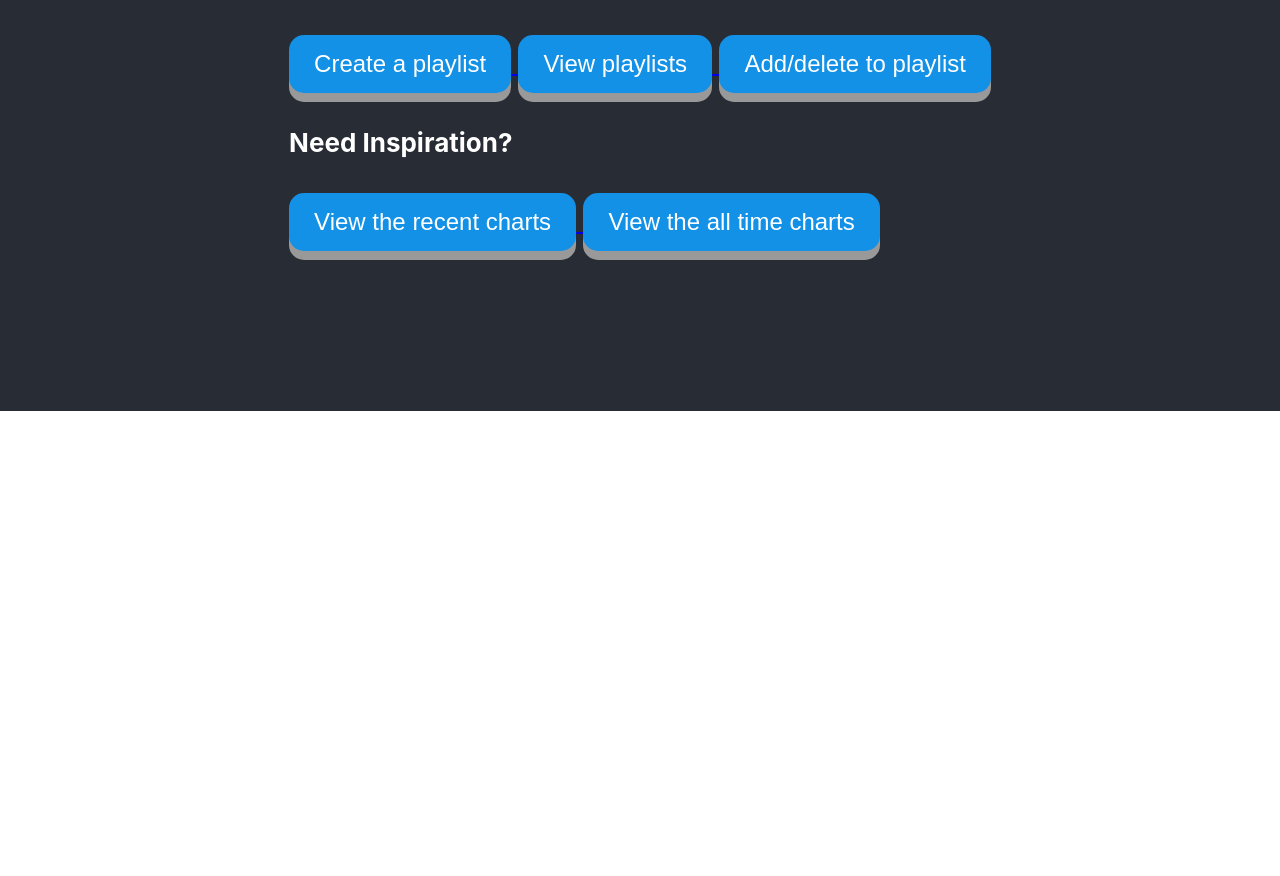
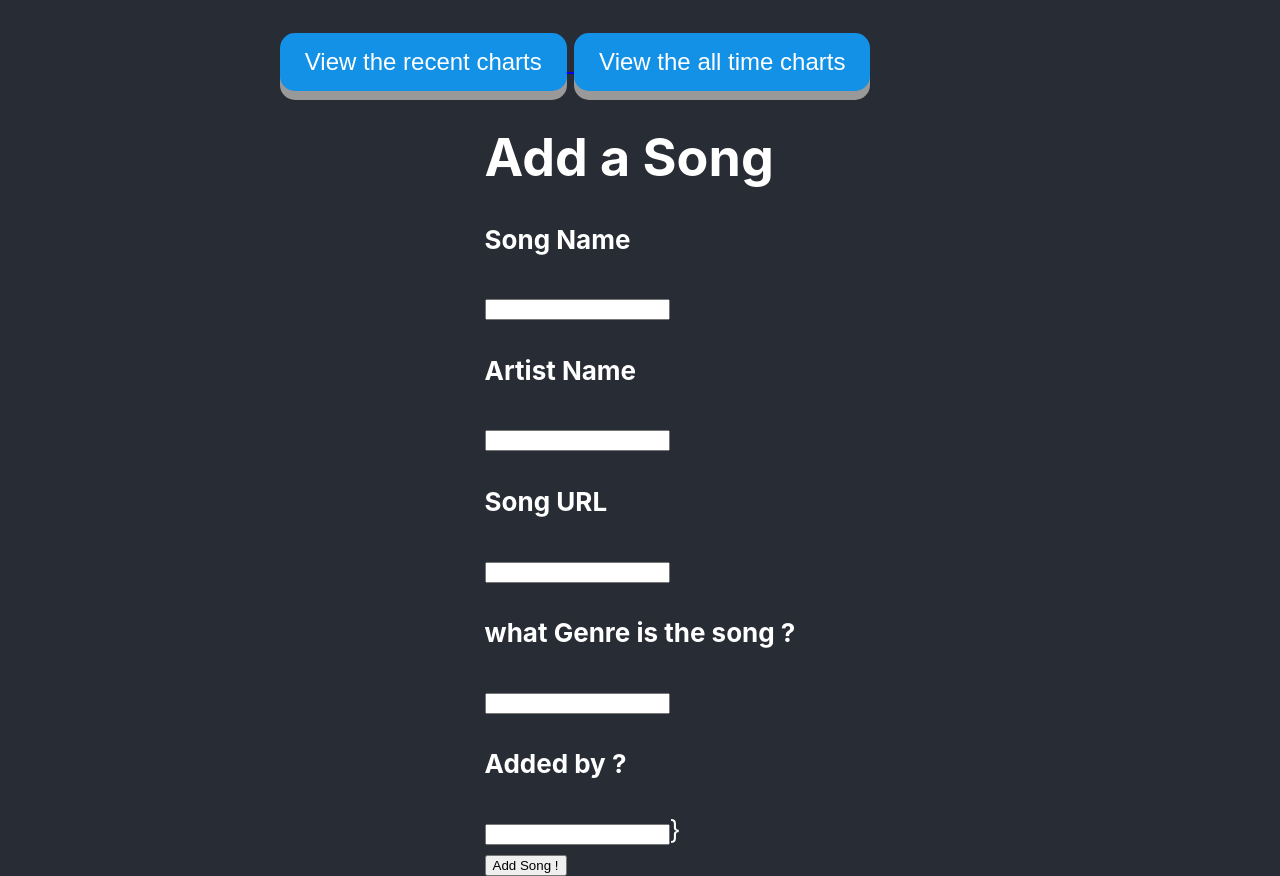
Before and after one commit to KennyThomas/ReactPlaylistApp, a React (Create React App) app: page /songs in a window 1280 px wide. Shown: the part 389-1265 px from the top of the page. Before the commit the page ends 800 px from the top, so only its background shows below. Built offline with nearby package versions, Linux system fonts and the light colour scheme.

Commit message:
added css

```diff
--- a/src/App.css
+++ b/src/App.css
@@ -44,3 +44,13 @@
   box-shadow: 0 5px rgb(29, 21, 102);
   transform: translateY(4px);
 }
+
+.ViewSongs{
+
+    border: 2px solid rgb(158, 157, 165);
+    border-radius: 5px;
+    background-color: #737579;
+    font-size: large;
+    font-style: italic;
+  padding: 20px;
+  }
--- a/src/App.js
+++ b/src/App.js
@@ -2,7 +2,7 @@ import React from 'react';
 import './App.css';
 import Nav from 'react-bootstrap/Nav';
 import { Switch, Route, BrowserRouter as Router } from 'react-router-dom';
-import Playlist from './components/playlist';
+import Songs from './components/songs';
 import View from './components/view';
 import RecentCharts from './components/recentcharts';
 import TopCharts from './components/topcharts';
@@ -21,23 +21,23 @@ class App extends React.Component {
     return (
 
       <div className="app">
-      <h1 text-allign = "top">Welcome to  the Music Center</h1>
-      <h4>Create your own playlists <br></br>View the most recent charts</h4>
+      <h1 text-allign = "top">Welcome to  the Song Center</h1>
+      <h4>Add songs to your own library<br></br>View the most recent charts</h4>
 
 
    <Router>
 
             <Nav className="mr-auto">
 
-              <Nav.Link href="/playlist"> <button className="Button"> Create a playlist</button></Nav.Link>
-              <Nav.Link href="/view"> <button className="Button"> View playlists</button></Nav.Link>
-              <Nav.Link href="/view"> <button className="Button"> Add/delete to playlist</button></Nav.Link>
+              <Nav.Link href="/songs"> <button className="Button"> Add Songs</button></Nav.Link>
+              <Nav.Link href="/view"> <button className="Button"> View your music</button></Nav.Link>
+              <Nav.Link href="/edit"> <button className="Button"> Edit/delete in your library</button></Nav.Link>
               <h4> Need Inspiration? </h4>
               <Nav.Link href="/recentcharts"> <button className="Button">View the recent charts</button></Nav.Link>
               <Nav.Link href="/topcharts"> <button className="Button">View the all time charts</button></Nav.Link>
             </Nav>
 
-            <Route path="/playlist" component={Playlist} />
+            <Route path="/songs" component={Songs} />
             <Route path="/view" component={View} />
             <Route path="/recentcharts" component={RecentCharts} />
             <Route path="/edit" component={Edit} />
--- a/src/components/edit.js
+++ b/src/components/edit.js
@@ -0,0 +1,68 @@
+import React from 'react';
+import Card from 'react-bootstrap/Card';
+import Button from 'react-bootstrap/Button';
+import axios from 'axios';
+import {Link} from 'react-router-dom';
+class edit extends React.Component{
+
+
+ constructor(){
+
+super();
+
+this.state = {
+    Playlists: []
+};
+
+
+ }
+
+ componentDidMount() {
+    axios.get('http://localhost:4000/api/PlaylistInfo')
+    .then((response)=>{
+        this.setState({Playlists: response.data.Playlists})
+    })
+    .catch((error)=>{
+        console.log(error);
+    });
+}
+
+
+
+   render() {
+    var{Playlists} = this.state;
+    return (
+      <ul>
+{Playlists.map(playlist=>  (
+
+<li key={playlist._id}>
+<h3>playlist created by</h3>
+{playlist.Username}
+<br></br>
+<h4>Playlist</h4>
+<h5>Name</h5>
+{playlist.PlaylistName}
+
+<h3>Add a song to your playlist</h3>
+
+
+
+
+
+
+</li>
+
+))}
+      </ul>
+
+
+
+
+    );
+  }
+}
+
+
+
+
+export default edit;
--- a/src/components/playlist.js
+++ /dev/null
@@ -1,100 +0,0 @@
-import React from 'react';
-import Button from 'react-bootstrap/Button';
-import axios from 'axios';
-
-class Playlist extends React.Component {
-
-    constructor(props){
-        super(props);
-
-        this.state = {PlaylistName:'',
-                      Username:'',
-
-
-                  };
-
-        this.handleSubmit = this.handleSubmit.bind(this);
-        this.handlePlaylistName = this.handlePlaylistName.bind(this);
-        this.handleUsername= this.handleUsername.bind(this);
-
-
-      }
-
-      handlePlaylistName(e){
-        this.setState({PlaylistName: e.target.value});
-      }
-
-      handleUsername(e){
-        this.setState({Username: e.target.value});
-      }
-
-
-
-
-      handleSubmit(e){
-        alert("Playlist Created");
-        e.preventDefault();
-
-        const newPlaylist = {
-
-         PlaylistName : this.state.PlaylistName,
-        Username: this.state.Username
-
-
-        }
-
-                        axios.post('http://localhost:4000/api/PlaylistInfo' , newPlaylist)
-                        .then()
-                        .catch();
-
-        this.setState({Username:'',
-                    PlaylistName:''
-
-
-
-                  });
-                }
-
-
-      render() {
-        return (
-            <div>
-        <h1>Create a Playlist</h1>
-        <form onSubmit={this.handleSubmit}>
-        <div className='form-group'>
-
-       <h4>Username</h4>
-          <input
-          type='text'
-          className='form-control'
-          value={this.state.Username}
-          onChange={this.handleUsername}
-          ></input>
-        </div>
-
-
-        <div className='form-group'>
-            <h4>Playlist name </h4>
-          <input
-          type='text'
-          className='form-control'
-          value={this.state.PlaylistName}
-          onChange={this.handlePlaylistName}
-          ></input>
-        </div>
-
-
-
-        <div>
-          <input
-          type="submit"
-          value="Create">
-          </input>
-        </div>
-        </form>
-      </div>
-    );
-  }
-}
-
-export default Playlist;
--- a/src/components/recentcharts.js
+++ b/src/components/recentcharts.js
@@ -28,7 +28,9 @@ constructor(props){
           <ul>
 {songs.map(track=>  (
 
+
 <li key={track.name}>
+<div className="ViewSongs">
 <h2>Artist name</h2>
 {track.artist.name}
 <h3>Song Title</h3>
@@ -36,7 +38,7 @@ constructor(props){
 <h3>Times Streamed</h3>
 {track.playcount}
 <br></br>
-
+</div>
 
 
 
--- /dev/null
+++ b/src/components/songs.js
@@ -0,0 +1,148 @@
+import React from 'react';
+import Button from 'react-bootstrap/Button';
+import axios from 'axios';
+
+class songs extends React.Component {
+
+    constructor(props){
+        super(props);
+
+        this.state = {SongName:'',
+                      ArtistName:'',
+                      SongURL:'',
+                      Genre:'',
+                      Name:''
+
+
+                  };
+
+        this.handleSubmit = this.handleSubmit.bind(this);
+        this.handleSongName = this.handleSongName.bind(this);
+        this.handleArtistName= this.handleArtistName.bind(this);
+        this.handleSongURl= this.handleSongURl.bind(this);
+        this.handleGenre= this.handleGenre.bind(this);
+        this.handleName= this.handleName.bind(this);
+      }
+
+      handleSongName(e){
+        this.setState({SongName: e.target.value});
+      }
+
+      handleArtistName(e){
+        this.setState({ArtistName: e.target.value});
+      }
+      handleSongURl(e){
+        this.setState({SongURL: e.target.value});
+      }
+      handleGenre(e){
+        this.setState({Genre: e.target.value});
+      }
+
+      handleName(e){
+        this.setState({Name: e.target.value});
+      }
+
+
+
+
+      handleSubmit(e){
+        alert("Song added to library");
+        e.preventDefault();
+
+        const newSong = {
+
+         SongName : this.state.SongName,
+         ArtistName: this.state.ArtistName,
+         SongURL : this.state.SongURL,
+         Genre : this.state.Genre,
+         Name : this.state.Name
+
+
+        }
+
+                        axios.post('http://localhost:4000/api/Songs' , newSong)
+                        .then()
+                        .catch();
+
+        this.setState({SongName:'',
+                    ArtistName:'',
+                    SongURL:'',
+                    Genre:'',
+                    Name:''
+
+
+
+                  });
+                }
+
+
+      render() {
+        return (
+            <div>
+        <h1>Add a Song</h1>
+        <form onSubmit={this.handleSubmit}>
+        <div className='form-group'>
+
+        <h4>Song Name</h4>
+          <input
+          type='text'
+          className='form-control'
+          value={this.state.SongName}
+          onChange={this.handleSongName}
+          ></input>
+
+
+       <h4>Artist Name</h4>
+          <input
+          type='text'
+          className='form-control'
+          value={this.state.ArtistName}
+          onChange={this.handleArtistName}
+          ></input>
+
+
+          <h4>Song URL</h4>
+          <input
+          type='text'
+          className='form-control'
+          value={this.state.SongURL}
+          onChange={this.handleSongURl}
+          ></input>
+
+
+
+          <h4>what Genre is the song ?</h4>
+          <input
+          type='text'
+          className='form-control'
+          value={this.state.Genre}
+          onChange={this.handleGenre}
+          ></input>
+        </div>
+
+        <h4>Added by ?</h4>
+          <input
+          type='text'
+          className='form-control'
+          value={this.state.Name}
+          onChange={this.handleName}
+          ></input>
+
+
+
+}
+
+
+        <div>
+          <input
+          type="submit"
+          value="Add Song !">
+          </input>
+        </div>
+        </form>
+      </div>
+    );
+  }
+}
+
+export default songs;
--- a/src/components/view.js
+++ b/src/components/view.js
@@ -7,14 +7,14 @@ class view extends React.Component{
 constructor(props){
     super(props);
    this.state = {
-        Playlists: []
+        Songs: []
     };
 }
 
     componentDidMount() {
-        axios.get('http://localhost:4000/api/PlaylistInfo')
+        axios.get('http://localhost:4000/api/Songs')
         .then((response)=>{
-            this.setState({Playlists: response.data.Playlists})
+            this.setState({Songs: response.data.Songs})
         })
         .catch((error)=>{
             console.log(error);
@@ -22,24 +22,45 @@ constructor(props){
     }
 
     render() {
-        var{Playlists} = this.state;
+
+        var{Songs} = this.state;
+
         return (
+
           <ul>
-{Playlists.map(playlist=>  (
+               <h1>Your Library</h1>
+{Songs.map(song=>  (
 
-<li key={playlist.id}>
-<h3>playlist created by</h3>
-{playlist.Username}
+ <div className="ViewSongs">
+<li key={song._id}>
+
+<h3>Song Name </h3>
+{song.SongName}
 <br></br>
-<h4>Playlist</h4>
-<h5>Name</h5>
-{playlist.PlaylistName}
+
+<h3>Artist Name </h3>
+{song.ArtistName}
+<br></br>
+
+<h3>Song URL</h3>
+{song.SongURL}
+<br></br>
+
+<h3>Genre</h3>
+{song.Genre}
+<br></br>
+
+<h3>Added by </h3>
+{song.Name}
+<br></br>
+<br></br>
 
 
 
 
 </li>
 
+</div>
 ))}
           </ul>
         );
```
Also changed, not shown: src/BackEnd/Server.js (+49 -18 lines).
